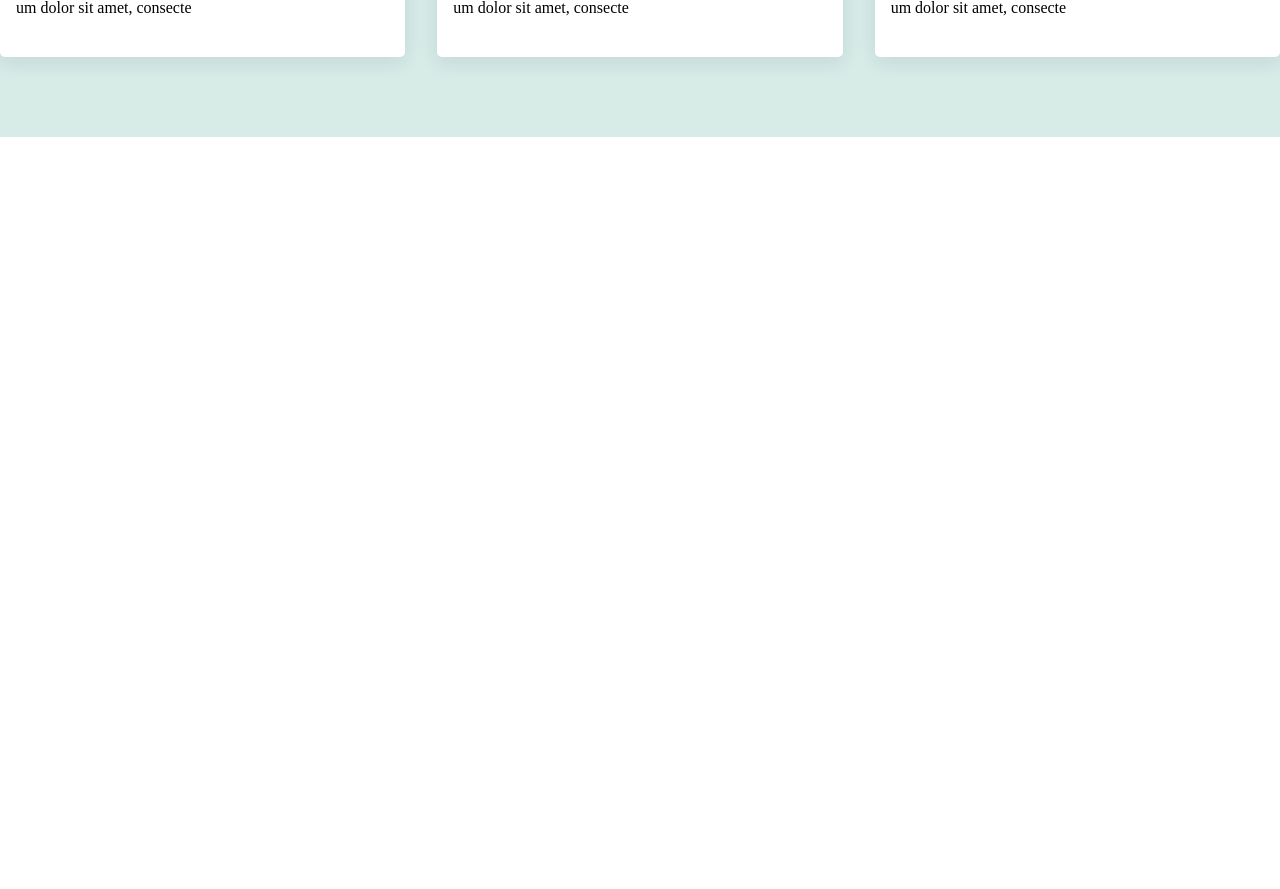
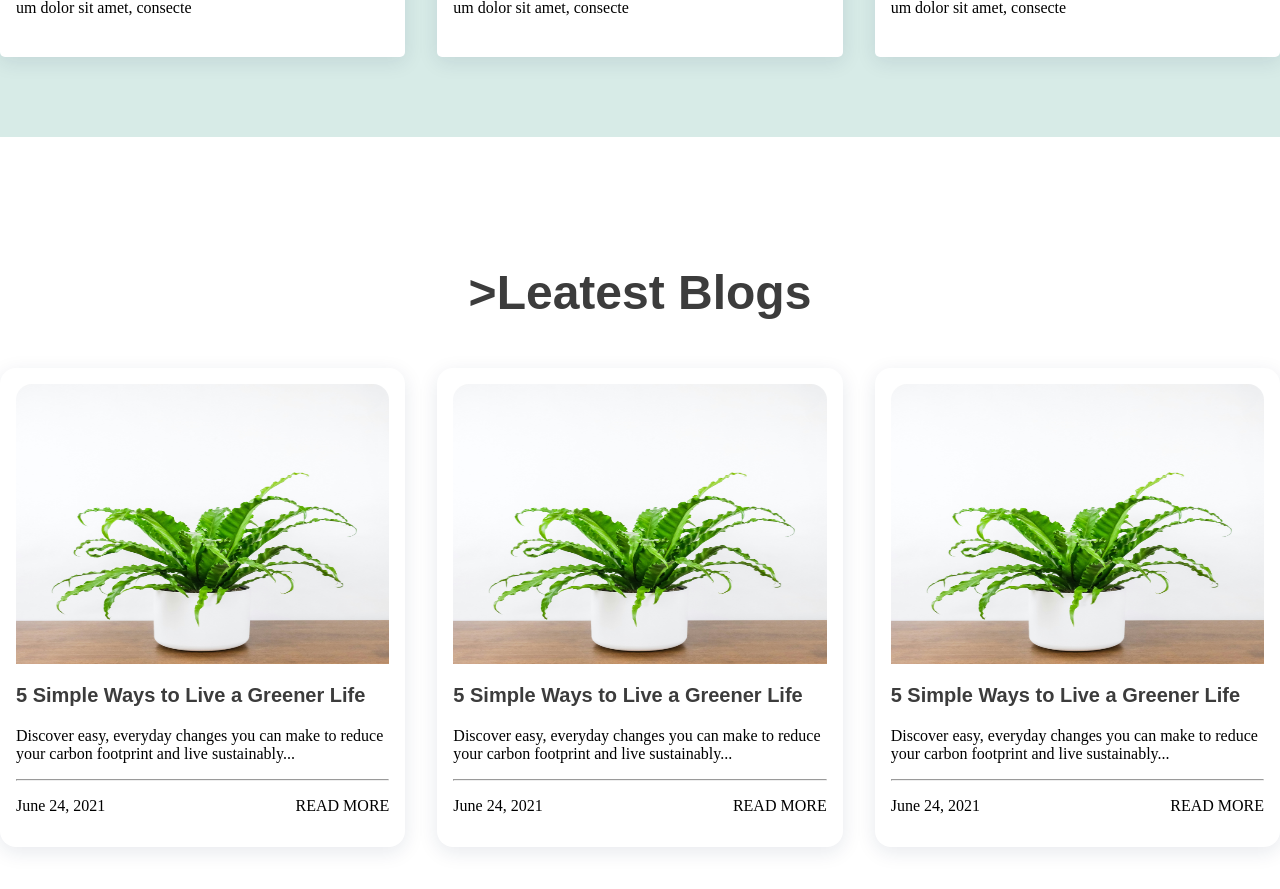
Before and after one commit to dev-nirob1/vue-wireframe, a Vue app: page / in a window 1280 px wide. Shown: the part 4660-5549 px from the top of the page. Before the commit the page ends 4797 px from the top, so only its background shows below. Built offline with nearby package versions, Linux system fonts and the light colour scheme.

Commit message:
blogs section

```diff
--- /dev/null
+++ b/src/components/Section/Blogs.vue
@@ -0,0 +1,21 @@
+<script setup>
+import Title from '../element/Title.vue';
+import BlogCard from '../widgets/BlogCard.vue';
+
+</script>
+
+<template>
+     <section class="container py-2 medium-py-3 larger-py-5">
+        <!-- section header  -->
+        <div class="text-center">
+            <Title>>Leatest Blogs</Title>
+        </div>
+        <!-- card container  -->
+        <div class="medium-2 large-3 gap-2">
+            <!-- individual card  -->
+             <BlogCard/>
+             <BlogCard/>
+             <BlogCard/>
+        </div>
+    </section>
+</template>
--- /dev/null
+++ b/src/components/widgets/BlogCard.vue
@@ -0,0 +1,61 @@
+<script setup>
+import BaseImage from '../element/BaseImage.vue';
+import Paragraph from '../element/Paragraph.vue';
+import blogImage from '/assets/card/feey-ZQbpzgoWYrA-unsplash.jpg'
+</script>
+
+<template>
+    <div class="blog-card">
+        <div class="relative card-image">
+            <BaseImage :image="blogImage" />
+        </div>
+        <div>
+            <h5>5 Simple Ways to Live a Greener Life</h5>
+            <Paragraph>
+                Discover easy, everyday changes you can make to reduce your carbon footprint and live
+                sustainably...
+            </Paragraph>
+            <hr>
+            <div class="flex justify-between align-center my-1">
+                <div class="flex">
+                    <i class="fa-solid fa-calendar-days"></i> <span class="text-light">June 24, 2021</span>
+                </div>
+                <div>
+                    <a href="#">READ MORE</a>
+                </div>
+            </div>
+        </div>
+    </div>
+</template>
+<style scoped>
+.blog-card {
+    padding: 1rem;
+    border-radius: 1rem;
+    overflow: hidden;
+    font-family: var(--nunito-font);
+    box-shadow: var(--blog-card-shadow);
+}
+
+.blog-card h5 {
+    margin: 20px 0;
+}
+
+.blog-card h5,
+a {
+    transition: all .3s ease-in-out;
+    text-decoration: none;
+}
+
+.blog-card:hover img {
+    transform: scale(1.1);
+}
+
+.blog-card:hover h5,
+.blog-card:hover a {
+    color: var(--primary-color);
+}
+
+.blog-card:hover a {
+    text-decoration: underline;
+}
+</style>
--- a/src/zems/front/pages/Home.vue
+++ b/src/zems/front/pages/Home.vue
@@ -1,6 +1,7 @@
 <script setup>
 import About from '@/components/Section/About.vue';
 import Banner from '@/components/Section/Banner.vue';
+import Blogs from '@/components/Section/Blogs.vue';
 import Featured from '@/components/Section/Featured.vue';
 import Gallery from '@/components/Section/Gallery.vue';
 import Impact from '@/components/Section/Impact.vue';
@@ -18,5 +19,6 @@ import Testimonials from '@/components/Section/Testimonials.vue';
         <Gallery />
         <Pricing />
         <Testimonials />
+        <Blogs></Blogs>
     </main>
 </template>
```
